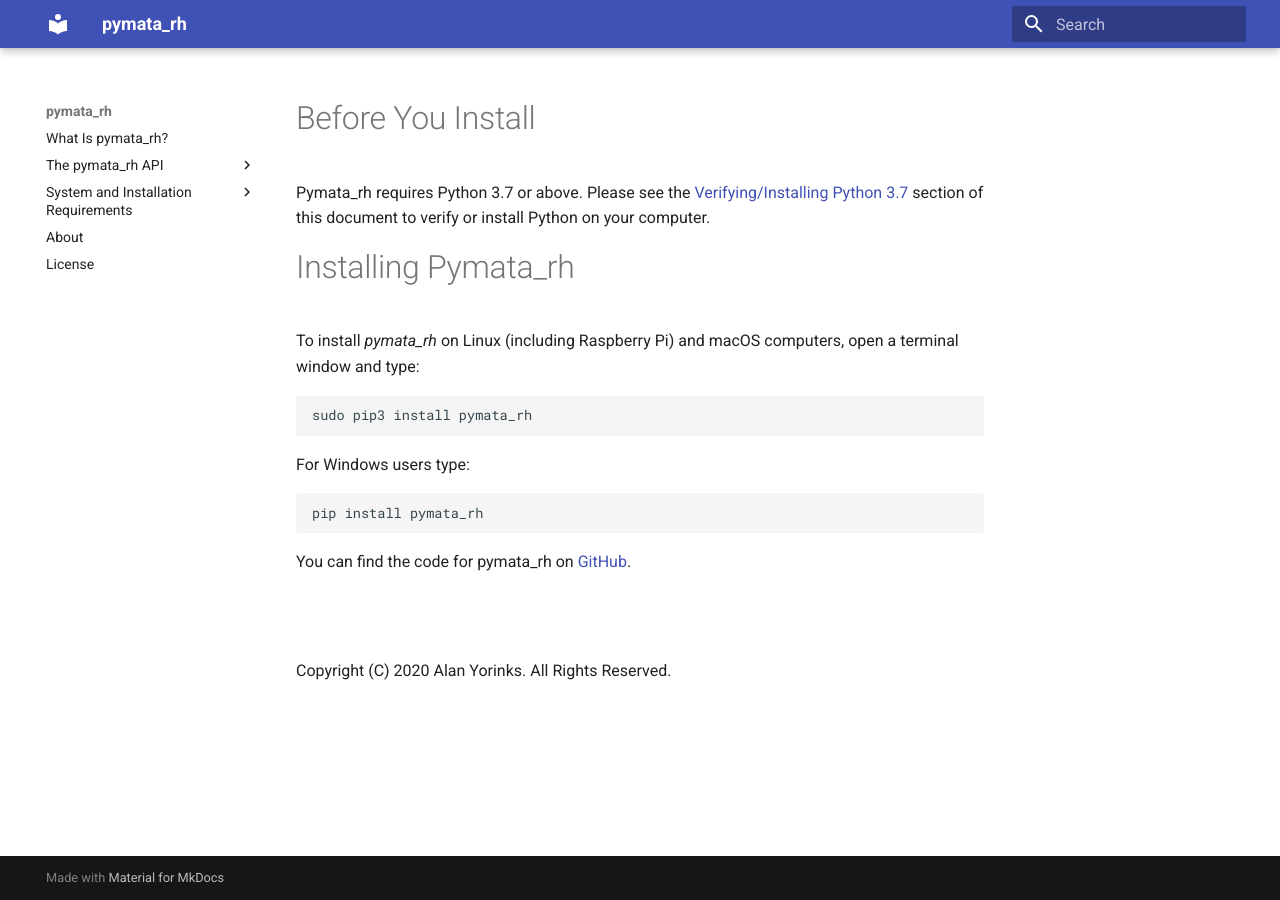
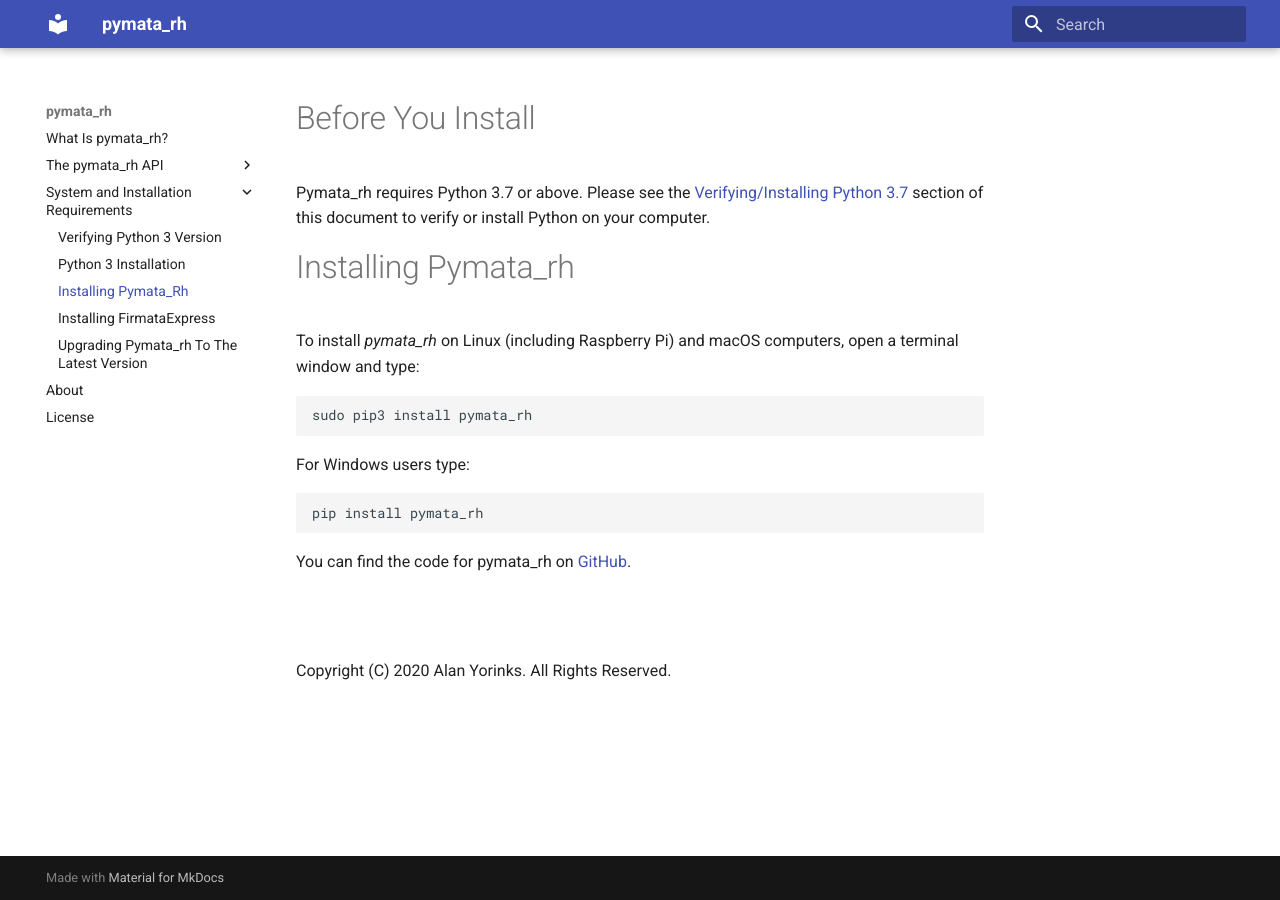
Before and after one commit to MrYsLab/pymata_rh, an MkDocs documentation site: the page built from docs/install_pymata_rh.md, in a window 1280 px wide. Built offline with MkDocs 1.6.1 and Material for MkDocs 9.7.7, drawn with Linux system fonts in a browser that asks for light colours.

Commit message:
mkdocs update

```diff
--- a/mkdocs.yml
+++ b/mkdocs.yml
@@ -17,9 +17,9 @@
     - System and Installation Requirements:
         - Verifying Python 3 Version: python_3_verify.md
         - Python 3 Installation: python_install.md
-        - Installing Pymata_Rh: install_pymata4.md
+        - Installing Pymata_Rh: install_pymata_rh.md
         - Installing FirmataExpress: firmata_express.md
-        - Upgrading pymata_rh To The Latest Version: upgrade.md
+        - Upgrading Pymata_rh To The Latest Version: upgrade.md
     - About: about.md
     - License: license.md
 # theme: windmill
```
